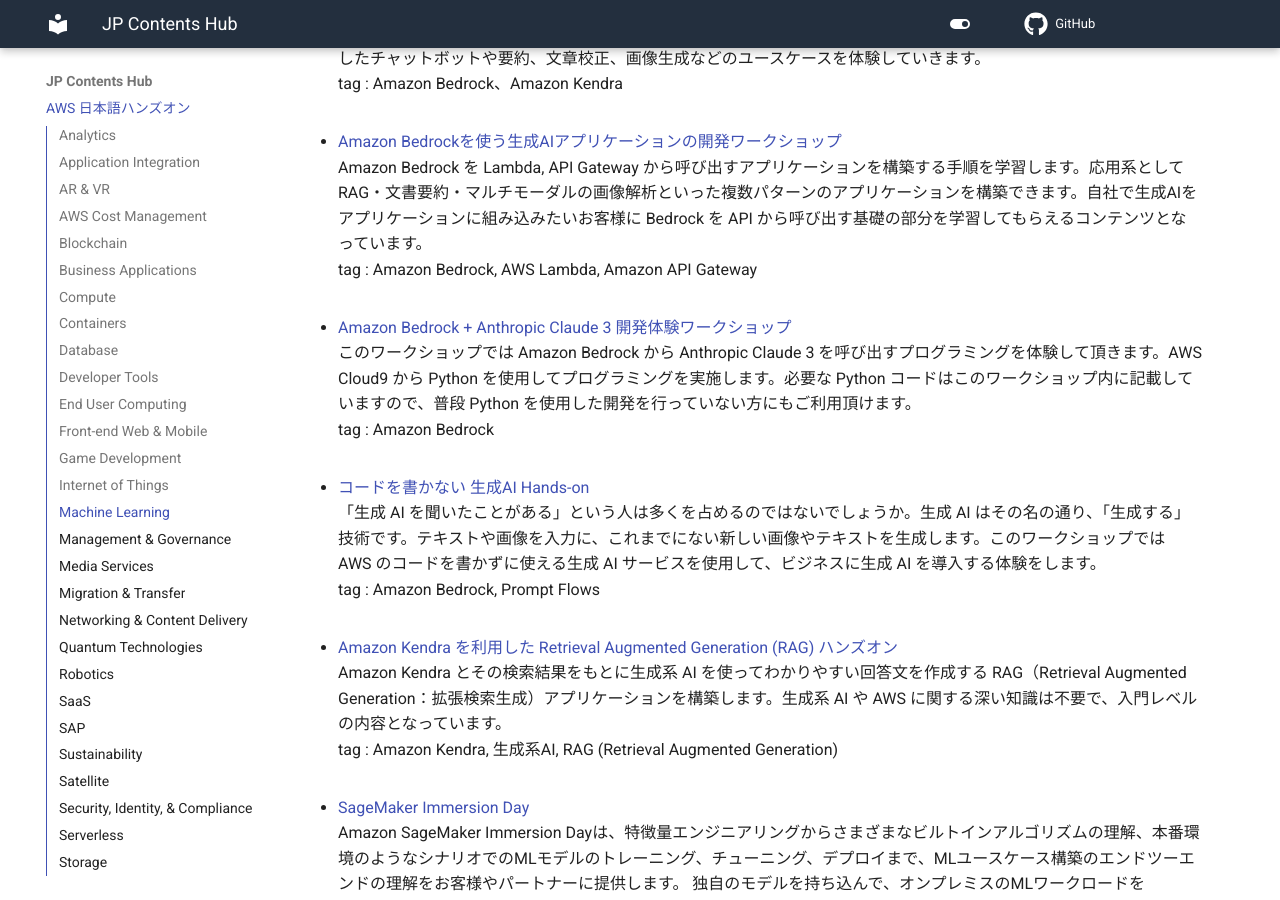
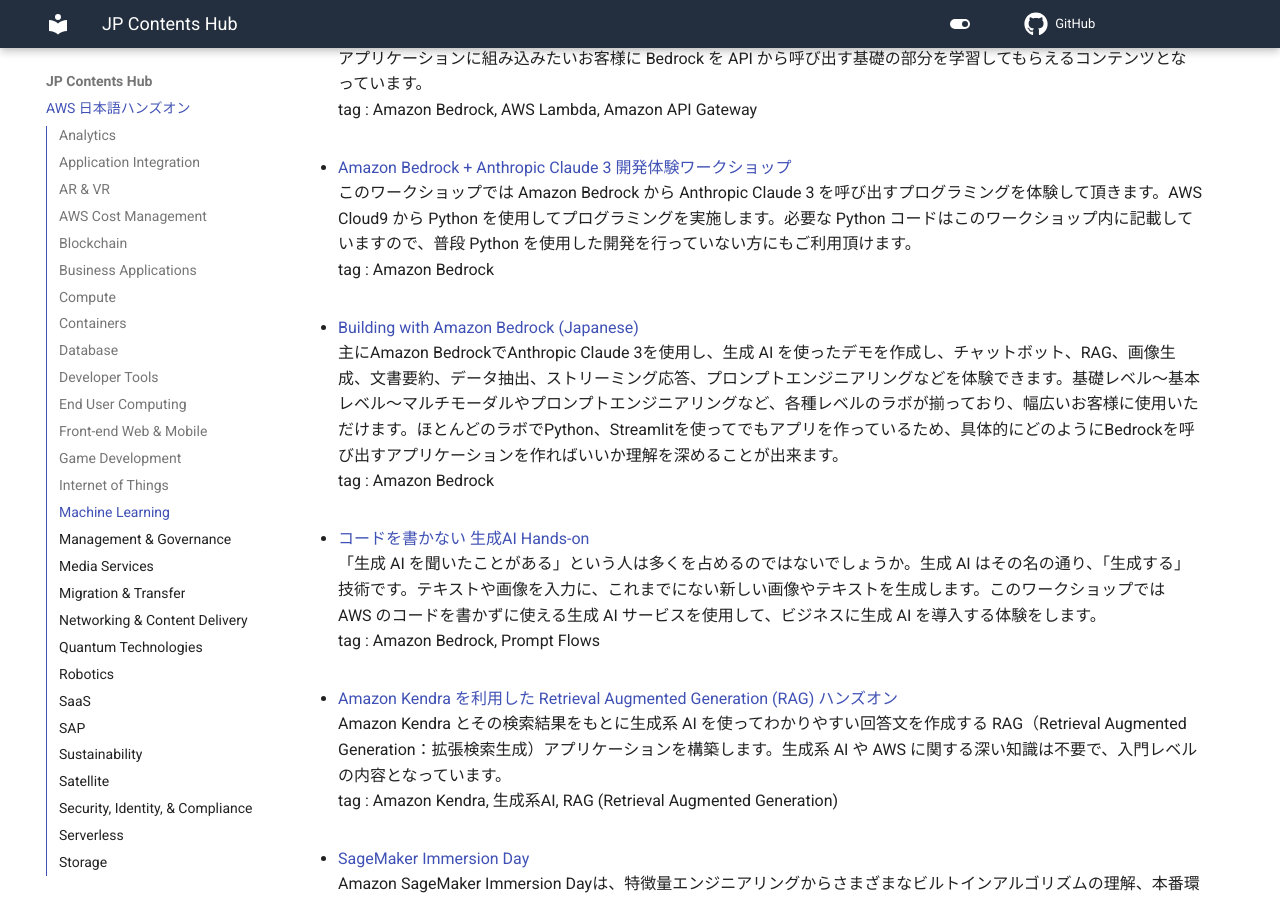
Before and after one commit to aws-samples/jp-contents-hub, an MkDocs documentation site: the page built from content/index.md, in a window 1280 px wide and 900 px high, scrolled down 20138 px. Built offline with MkDocs 1.6.1 and Material for MkDocs 9.7.7, drawn with Linux system fonts in a browser that asks for light colours; a script that is not in the unit is left out; comment, search, counter and statistics services are not loaded; some of the changed text lies outside the part shown.

Commit message:
add: 新規ハンズオンコンテンツ追加

```diff
--- a/content/index.md
+++ b/content/index.md
@@ -512,6 +508,10 @@
 
 - <a href="https://catalog.us-east-1.prod.workshops.aws/workshops/7271111a-22bd-40e7-971a-817b0c083c67/ja-JP" target="_blank" onclick="sendClickCount()" onauxclick="sendClickCount()">Amazon Bedrock + Anthropic Claude 3 開発体験ワークショップ</a>
 このワークショップでは Amazon Bedrock から Anthropic Claude 3 を呼び出すプログラミングを体験して頂きます。AWS Cloud9 から Python を使用してプログラミングを実施します。必要な Python コードはこのワークショップ内に記載していますので、普段 Python を使用した開発を行っていない方にもご利用頂けます。
+tag : Amazon Bedrock
+
+- <a href="https://catalog.us-east-1.prod.workshops.aws/workshops/5677057b-93d7-4354-9a6c-db9434c15b5c/ja-JP" target="_blank" onclick="sendClickCount()" onauxclick="sendClickCount()">Building with Amazon Bedrock (Japanese)</a>
+主にAmazon BedrockでAnthropic Claude 3を使用し、生成 AI を使ったデモを作成し、チャットボット、RAG、画像生成、文書要約、データ抽出、ストリーミング応答、プロンプトエンジニアリングなどを体験できます。基礎レベル～基本レベル～マルチモーダルやプロンプトエンジニアリングなど、各種レベルのラボが揃っており、幅広いお客様に使用いただけます。ほとんどのラボでPython、Streamlitを使ってでもアプリを作っているため、具体的にどのようにBedrockを呼び出すアプリケーションを作ればいいか理解を深めることが出来ます。
 tag : Amazon Bedrock
 
 - <a href="https://catalog.us-east-1.prod.workshops.aws/workshops/ca98ae19-48a5-4f95-90e3-56bbfeaae0fc/ja-JP" target="_blank" onclick="sendClickCount()" onauxclick="sendClickCount()">コードを書かない 生成AI Hands-on</a>
```
Also changed, not shown: other parts of content/index.md (+0 -4 lines), README.md (+7 -1 lines), site/index.html, site/search/search_index.json, 1 other file.
